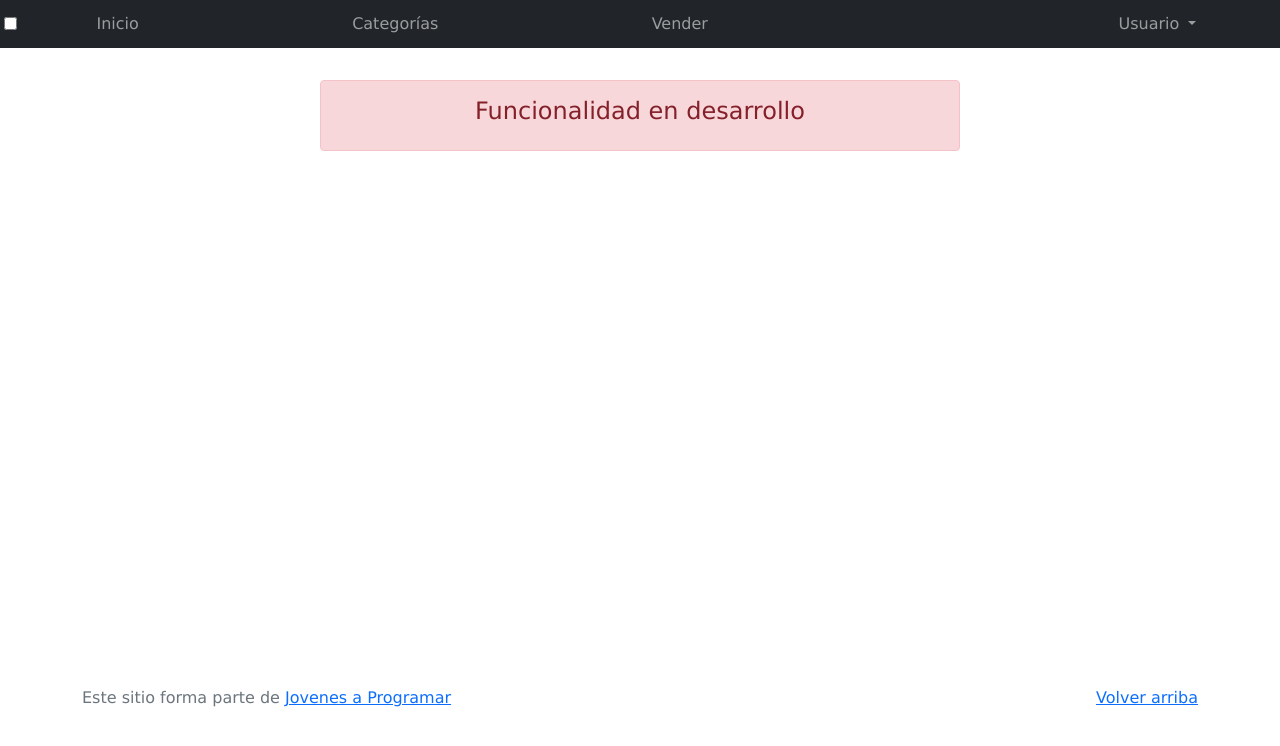
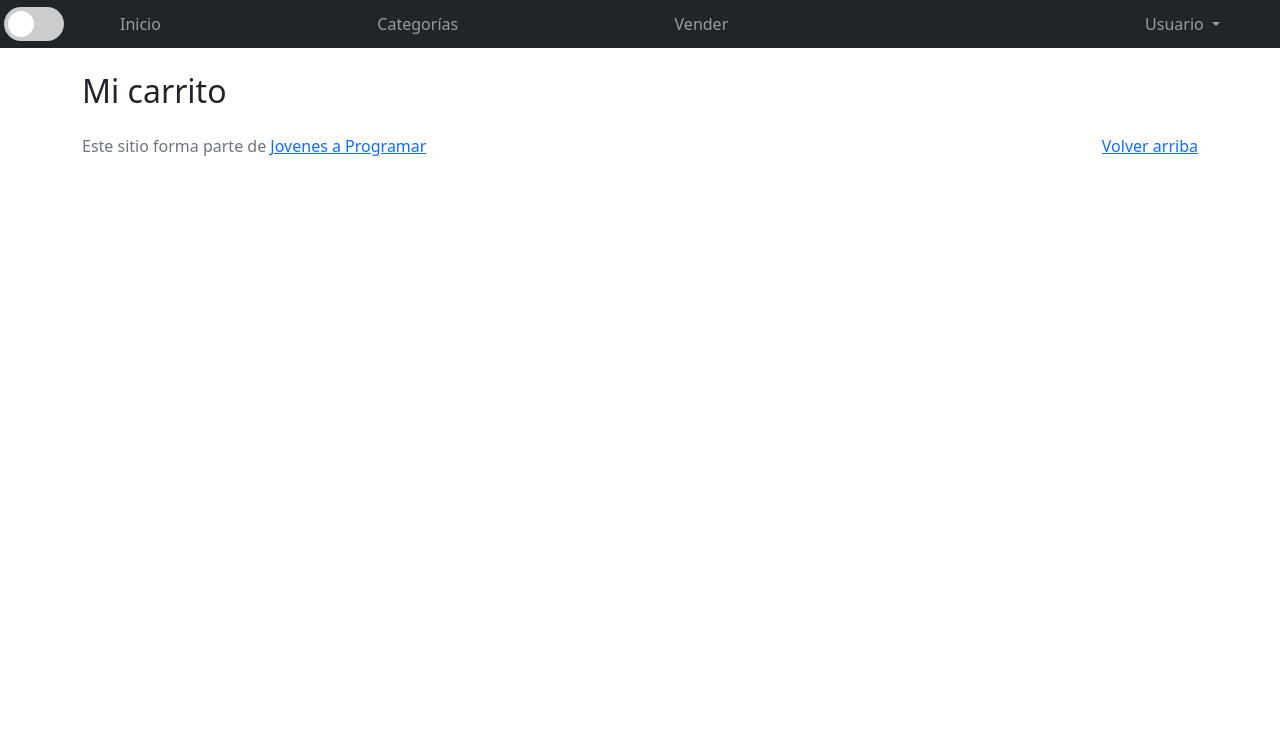
Before and after one commit to pamelasessa-dev/Pagina_ecommerce, a plain HTML site: page cart.html in a window 1280 px wide. Drawn offline with Linux system fonts and the light colour scheme.

Commit message:
carrito añadido al navbar y tema oscuro

```diff
--- a/cart.html
+++ b/cart.html
@@ -8,7 +8,7 @@
   <link href="https://fonts.googleapis.com/css?family=Raleway:300,300i,400,400i,700,700i,900,900i" rel="stylesheet">
   <link href="css/bootstrap.min.css" rel="stylesheet">
   <link href="css/font-awesome.min.css" rel="stylesheet">
-  <link href="css/styles.css" rel="stylesheet">
+  <link rel="stylesheet" href="css/theme-cart.css">
    <link rel="stylesheet" href="#">
 </head>
 
@@ -51,12 +51,11 @@
     </div>
   </nav>
   <main>
-    <div class="container">
-      <div class="alert alert-danger text-center" role="alert">
-        <h4 class="alert-heading">Funcionalidad en desarrollo</h4>
-      </div>
-    </div>
-  </main>
+  <div class="container my-4">
+    <h2>Mi carrito</h2>
+    <div id="contenedorCarrito" class="mt-4"></div>
+  </div>
+</main>
   <footer class="text-muted">
     <div class="container">
       <p class="float-end">
--- a/categories.html
+++ b/categories.html
@@ -35,6 +35,7 @@
           <li class="nav-item">
             <a class="nav-link" href="sell.html">Vender</a>
           </li>
+          <li class="nav-item"><a class="nav-link" href="cart.html">Carrito</a></li>
         <li class="nav-item dropdown">
     <a class="nav-link dropdown-toggle" href="#" id="navbarDropdown" role="button" data-bs-toggle="dropdown" aria-expanded="false">
         <img id="imagenPerfilNav" src="" alt="Imagen de perfil" style="width: 30px; height: 30px; border-radius: 50%; display: none; margin-right: 8px;">
@@ -117,6 +118,7 @@
   <script src="js/categories.js"></script>
   <script src="js/user.js"></script>
   <script src="js/theme.js"></script>
+   <script src ="js/cart.js"></script>
 </body>
 
 </html>
--- /dev/null
+++ b/css/theme-cart.css
@@ -0,0 +1,107 @@
+body.dark-mode #product-container{
+  background-color: #232424;
+  color: #333;
+}
+
+body.dark-mode {
+  background-color: #333;
+  color: #a19696;
+}
+
+body.dark-mode #category-name {
+  color: #fffcfc;
+}
+
+body.dark-mode #buy-now {
+  background-color: white;
+  color: #d6a94f;
+  border: none;
+  padding: 0.5rem 1rem;
+  border-radius: 4px;
+  cursor: pointer;
+}
+
+body.dark-mode .availability {
+  background-color: #D9D9D9;
+  color: #000000;
+  padding: 1rem;
+  border-radius: 4px;
+}
+
+body.dark-mode .mb-4, .mb-0, h5 {
+   color: white !important
+}
+
+#theme-toggle {
+  position: fixed;
+  top: 1rem;
+  right: 1rem;
+  background-color: #e1dacc;
+  color: white;
+  border: none;
+  padding: 0.5rem 1rem;
+  border-radius: 4px;
+  cursor: pointer;
+}
+
+
+.switch {
+  position: relative;
+  display: inline-block;
+  width: 60px;
+  height: 34px;
+}
+
+
+.switch input {
+  opacity: 0;
+  width: 0;
+  height: 0;
+}
+
+
+.slider {
+  position: absolute;
+  cursor: pointer;
+  top: 0;
+  left: 0;
+  right: 0;
+  bottom: 0;
+  background-color: #ccc;
+  -webkit-transition: .4s;
+  transition: .4s;
+}
+
+
+.slider:before {
+  position: absolute;
+  content: "";
+  height: 26px;
+  width: 26px;
+  left: 4px;
+  bottom: 4px;
+  background-color: white;
+  -webkit-transition: .4s;
+  transition: .4s;
+}
+
+
+input:checked + .slider {
+  background-color: #f59e0b;
+}
+
+
+input:checked + .slider:before {
+  -webkit-transform: translateX(26px);
+  -ms-transform: translateX(26px);
+  transform: translateX(26px);
+}
+
+
+.slider.round {
+  border-radius: 34px;
+}
+
+.slider.round:before {
+  border-radius: 50%;
+}
--- a/js/cart.js
+++ b/js/cart.js
@@ -0,0 +1,44 @@
+document.addEventListener("DOMContentLoaded", () => {
+  const btnComprar = document.getElementById("buy-now");
+  const btnAgregar = document.getElementById("add-to-cart");
+
+  function guardarProducto(){
+
+      // obtener datos del producto
+      const nombre = document.getElementById("product-name").textContent.trim();
+      const costo = parseFloat(document.getElementById("product-cost").textContent) || 0;
+      const moneda = document.getElementById("product-currency").textContent.trim() || "USD";
+
+      // Trae la primera imagen visible del carrusel
+      const imagenEl = document.querySelector("#productCarousel .carousel-item.active img");
+      const imagen = imagenEl ? imagenEl.src : "img/no-image.jpg";
+
+      // array de producto que se mostrará en localStorage
+
+      const producto = {
+        nombre: nombre,
+        costo: costo,
+        moneda: moneda,
+        cantidad: 1,
+        imagen: imagen,
+        subtotal: costo * 1
+      };
+
+      // Guardado en localStorage
+      localStorage.setItem("productoCarrito", JSON.stringify(producto));
+    }
+
+    if (btnComprar) {
+    btnComprar.addEventListener("click", () => {
+      guardarProducto();
+       // Redirigir a cart.html
+      window.location.href = "cart.html";
+    });
+  }
+  if (btnAgregar) {
+    btnAgregar.addEventListener("click", () => {
+      guardarProducto();
+      alert("Producto agregado al carrito");
+    });
+  }
+});
```
Also changed, not shown: index.html (+2 -0 lines), product-info.html (+2 -0 lines), products.html (+3 -0 lines), sell.html (+1 -0 lines).
